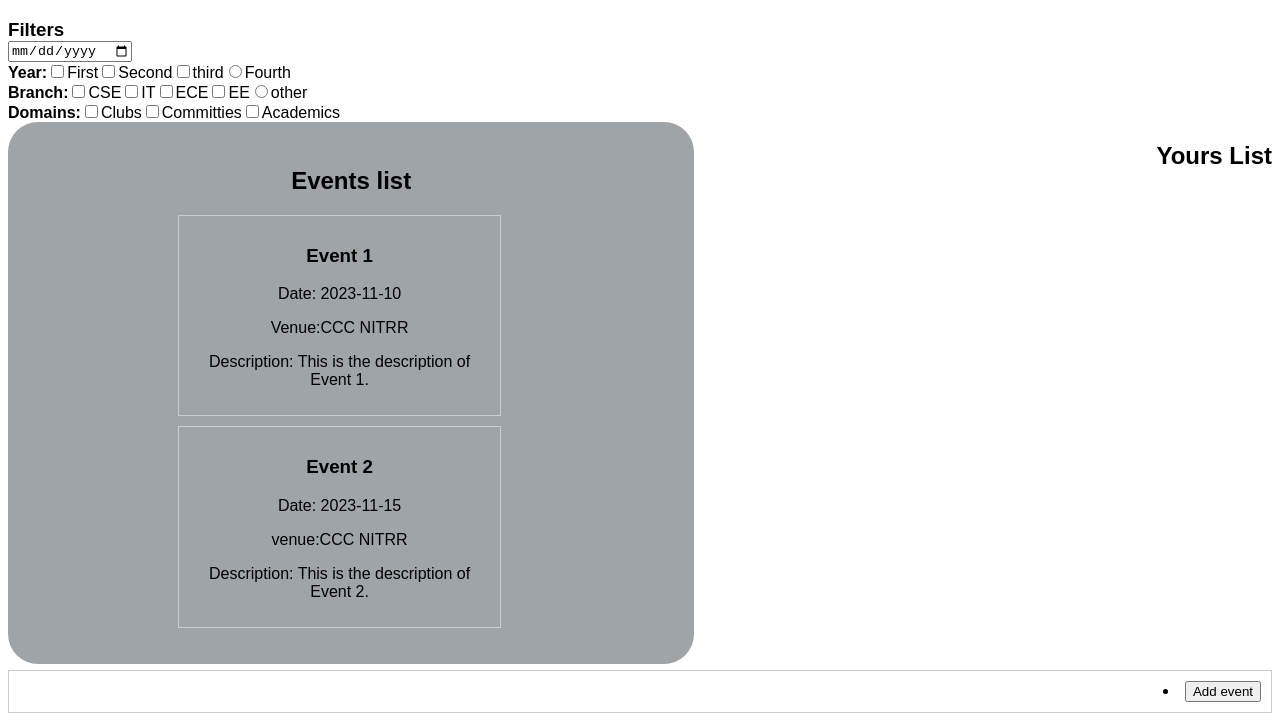
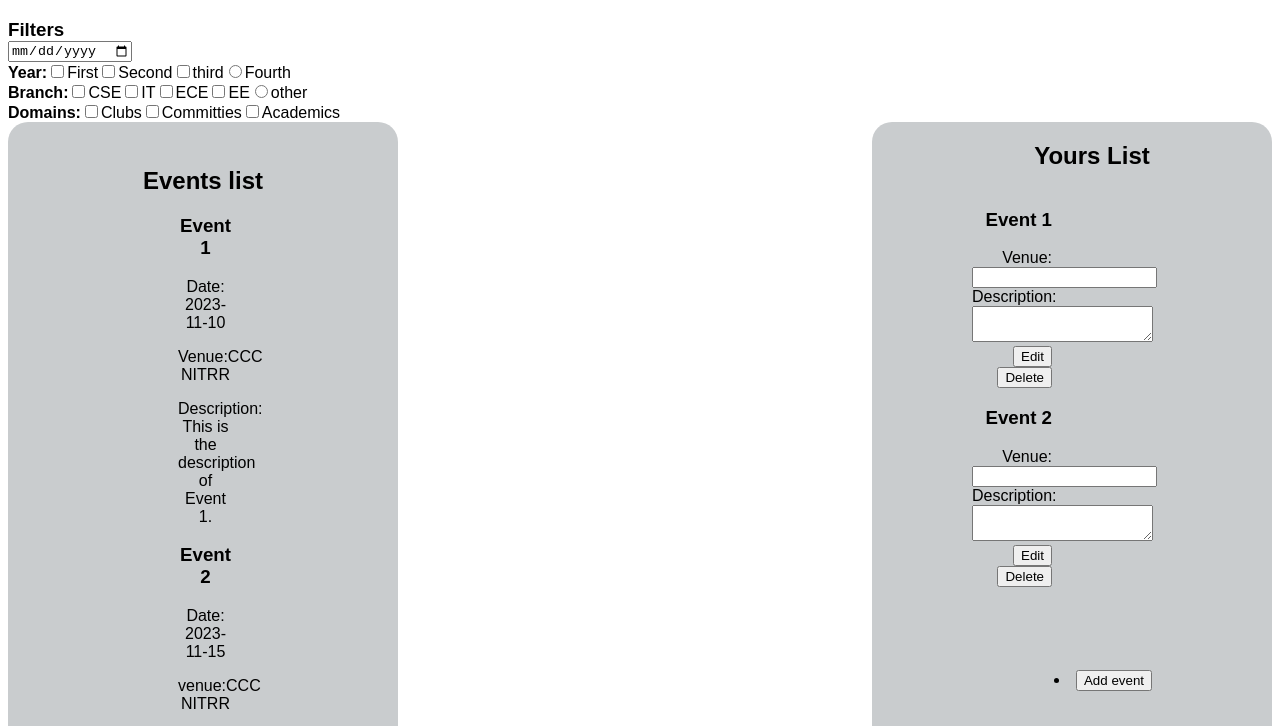
Before and after one commit to CodeWithDevesh/Event-Manager-Codeutsava-, a website: page Static/adminsite.html in a window 1280 px wide. Shown: the part 61-787 px from the top of the page. Drawn offline with Linux system fonts and the light colour scheme.

Commit message:
adminpage modified

```diff
--- a/Static/adminsite.css
+++ b/Static/adminsite.css
@@ -6,21 +6,25 @@
             text-align:center;
         }
         .container {
-            /* max-width: 800px; */
+
+            width:350px;
             margin-bottom: 100px;
             padding: 20px;
             text-align:center;
+            align-items: center;
             float:left;
-            background-color: rgb(159, 164, 168);
-            border-radius: 30px;
+            background-color: rgb(201, 204, 206);
+            border-radius: 20px;
         }
 
         #event-list{
             list-style-type: none;
-            padding: 0;
+            padding:0;
             width:500px;
             margin-left:150px;
             margin-right:150px;
+
+
         }
         ul{
             list-style-type:none;
@@ -28,30 +32,37 @@
 
 
         .event {
-            border: 1px solid #ccc;
+
             margin: 10px 0;
-            padding: 10px;
+            padding-right: 120px;
+
         }
 
         .container2 {
             /* max-width: 800px; */
             margin: 0 auto;
             text-align:right;
-            margin:auto;
+            float:right;
             padding-bottom:500px;
+            background-color: rgb(201, 204, 206);
+            border-radius: 20px;
+            width:400px;
         }
 
         .heading {
             padding-left: 40px;
+            text-align:center;
         }
 
 
         #yourslist{
             width:50%;
-            box-sizing:border-box;
             /* margin-left:900px; */
             float :right;
             float:top;
+            margin:auto;
+            padding-right:100px;
+
 
         }
         #event-list{
```
